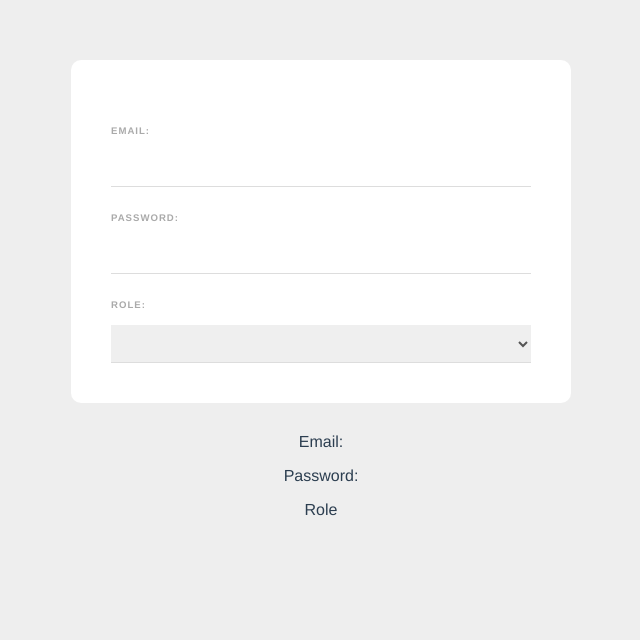
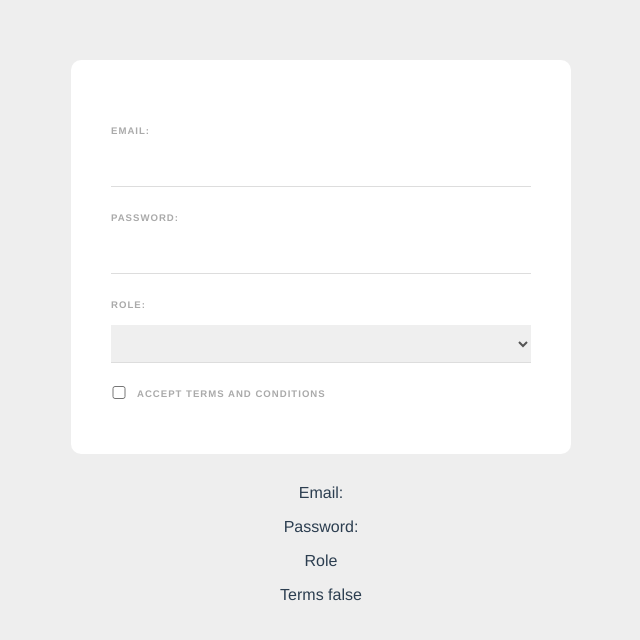
Before and after one commit to BetancourtFelipe/web-form, a Vue app: page / in a window 1280 px wide. Shown: the top 640 px of the page, without its empty margins (319-959 px from the left). Built offline with nearby package versions, Linux system fonts and the light colour scheme.

Commit message:
Add input fields two way binding

```diff
--- a/src/components/SignupForm.vue
+++ b/src/components/SignupForm.vue
@@ -11,10 +11,33 @@
       <option value="developer">Web Developer</option>
       <option value="designer">Web Designer</option>
     </select>
+
+    <div class="terms">
+      <input type="checkbox" required v-model="terms" />
+      <label>Accept terms and conditions</label>
+    </div>
+
+    <!-- <div>
+      <input type="checkbox" value="felipe" v-model="names" />
+      <label>Felipe</label>
+    </div>
+
+    <div>
+      <input type="checkbox" value="ivo" v-model="names" />
+      <label>Ivo</label>
+    </div>
+
+    <div>
+      <input type="checkbox" value="lukas" v-model="names" />
+      <label>Lukas</label>
+    </div> -->
   </form>
+
   <p>Email: {{ email }}</p>
   <p>Password: {{ password }}</p>
   <p>Role {{ role }}</p>
+  <p>Terms {{ terms }}</p>
+  <!-- <p>names: {{ names }}</p> -->
 </template>
 
 <script>
@@ -24,6 +47,8 @@ export default {
       email: '',
       password: '',
       role: '',
+      terms: false,
+      // names: [],
     };
   },
 };
@@ -59,4 +84,12 @@ select {
   border-bottom: 1px solid #ddd;
   color: #555;
 }
+
+input[type='checkbox'] {
+  display: inline-block;
+  width: 16px;
+  margin: 0 10px 0 0;
+  position: relative;
+  top: 2px;
+}
 </style>
```
